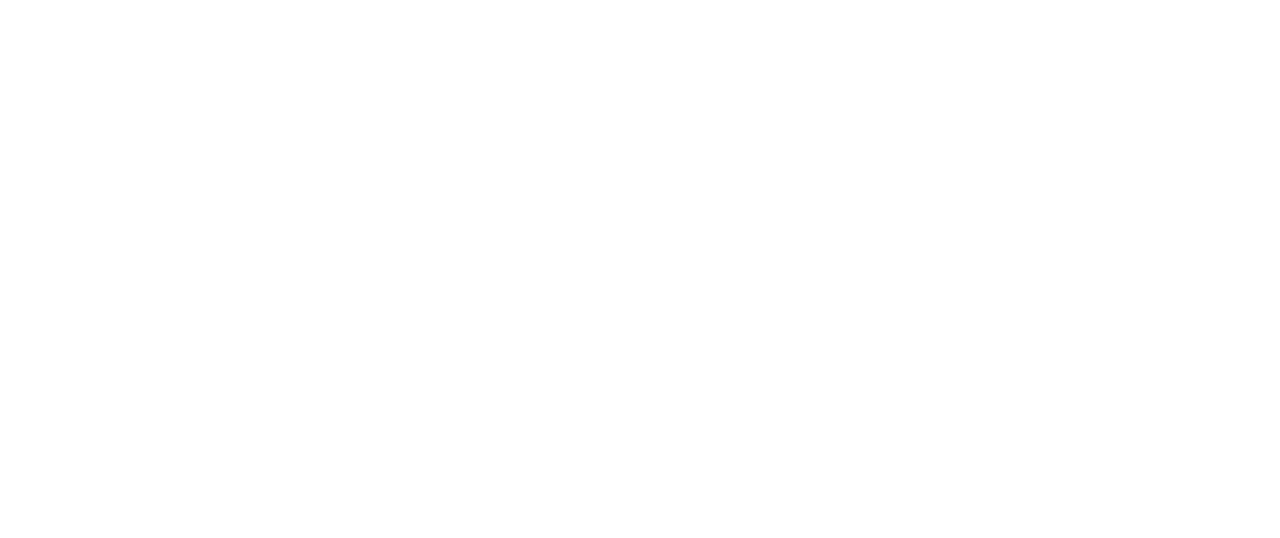
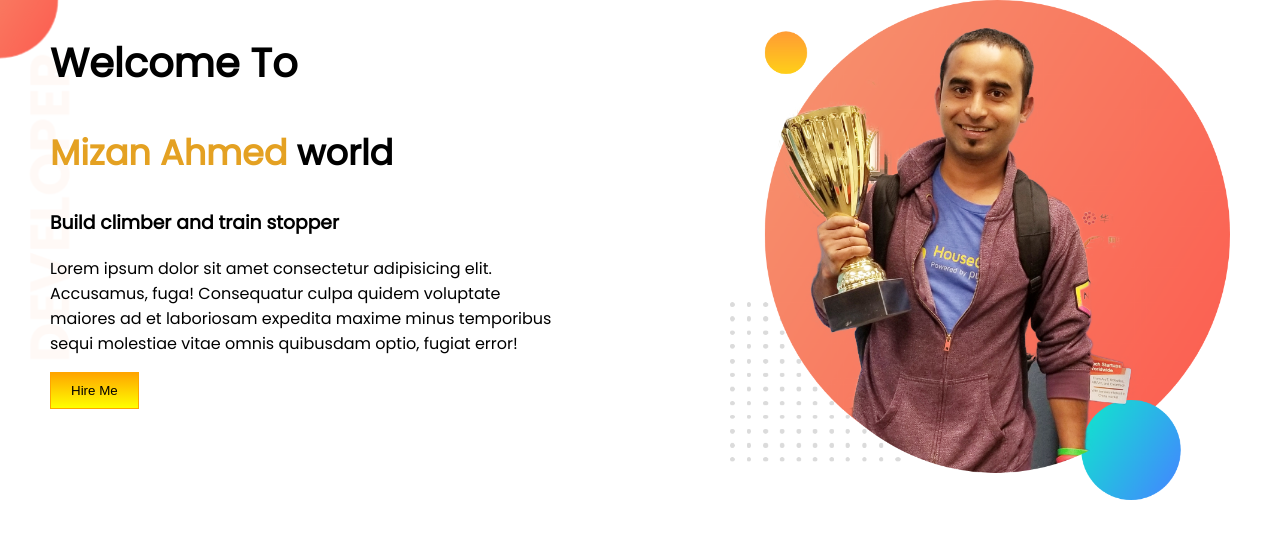
Before and after one commit to mizan605/web-portfolio, a plain HTML site: page index.html in a window 1280 px wide. Drawn offline with Linux system fonts and the light colour scheme.

Commit message:
first commit

```diff
--- a/index.html
+++ b/index.html
@@ -3,10 +3,22 @@
 <head>
     <meta charset="UTF-8">
     <meta name="viewport" content="width=device-width, initial-scale=1.0">
+    <link href="https://fonts.googleapis.com/css2?family=Poppins&display=swap" rel="stylesheet">
     <link rel="stylesheet" href="style.css">
     <title>Document</title>
 </head>
 <body>
-
+    <section class="top-banner">
+        <div class="left-half">
+            <h1>Welcome To</h1>
+            <h2><span>Mizan Ahmed</span> world</h2>
+            <h3>Build climber and train stopper</h3>
+            <p>Lorem ipsum dolor sit amet consectetur adipisicing elit. Accusamus, fuga! Consequatur culpa quidem voluptate maiores ad et laboriosam expedita maxime minus temporibus sequi molestiae vitae omnis quibusdam optio, fugiat error!</p>
+            <button class="button">Hire Me</button>
+        </div>
+        <div class="right-half">
+            <img src="images/jhankar.png" alt="">
+        </div>
+    </section>
 </body>
 </html>
--- a/style.css
+++ b/style.css
@@ -0,0 +1,36 @@
+body{
+    font-family: 'Poppins', sans-serif;
+    margin: 0;
+}
+.left-half{
+    width:40%;
+    float: left;
+    padding-left: 50px;
+}
+.left-half h1{
+    font-size: 40px;
+}
+.left-half h2{
+    font-size: 35px;
+}
+.left-half h2 span{
+    color:#E4A122;
+}
+.right-half{
+    float:right;
+    padding-right:50px;
+}
+.right-half img{
+    width: 500px;
+    height: 500px;
+}
+.top-banner{
+    height:500px;
+    background-image:url(images/top-banner.png) ;
+    background-repeat: no-repeat;
+}
+.left-half .button{
+    padding: 10px 20px;
+    background-image: linear-gradient(orange, yellow);
+    border:1px solid orange;
+}
```
